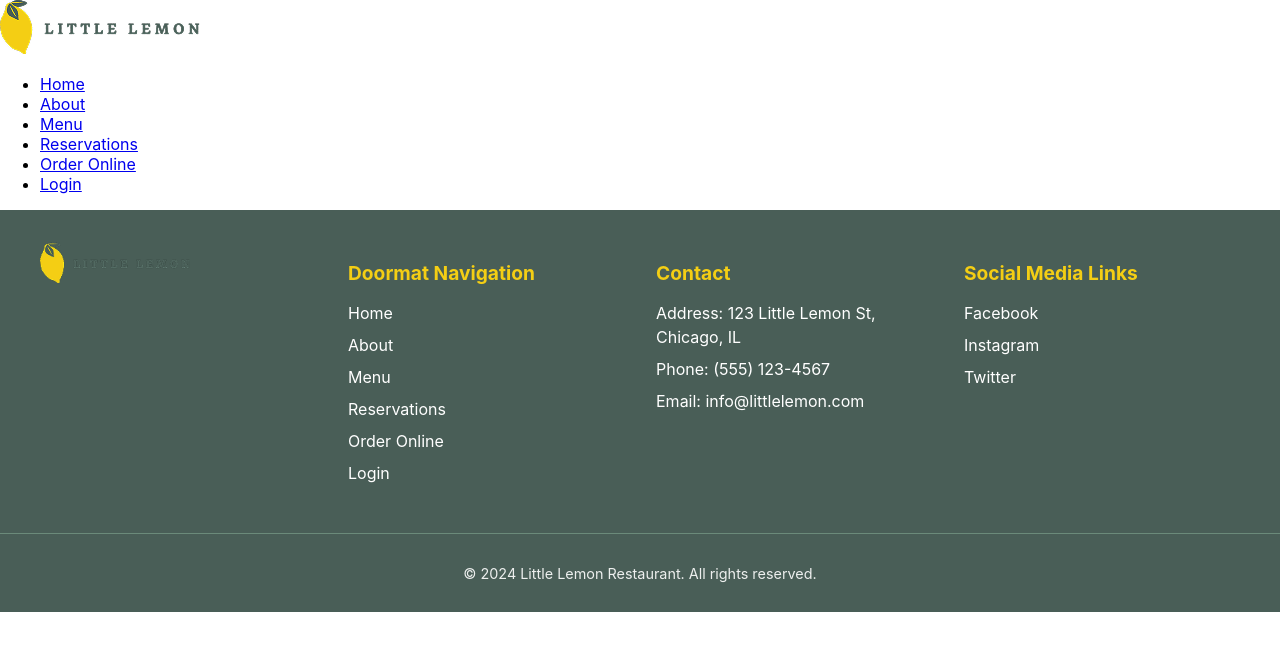
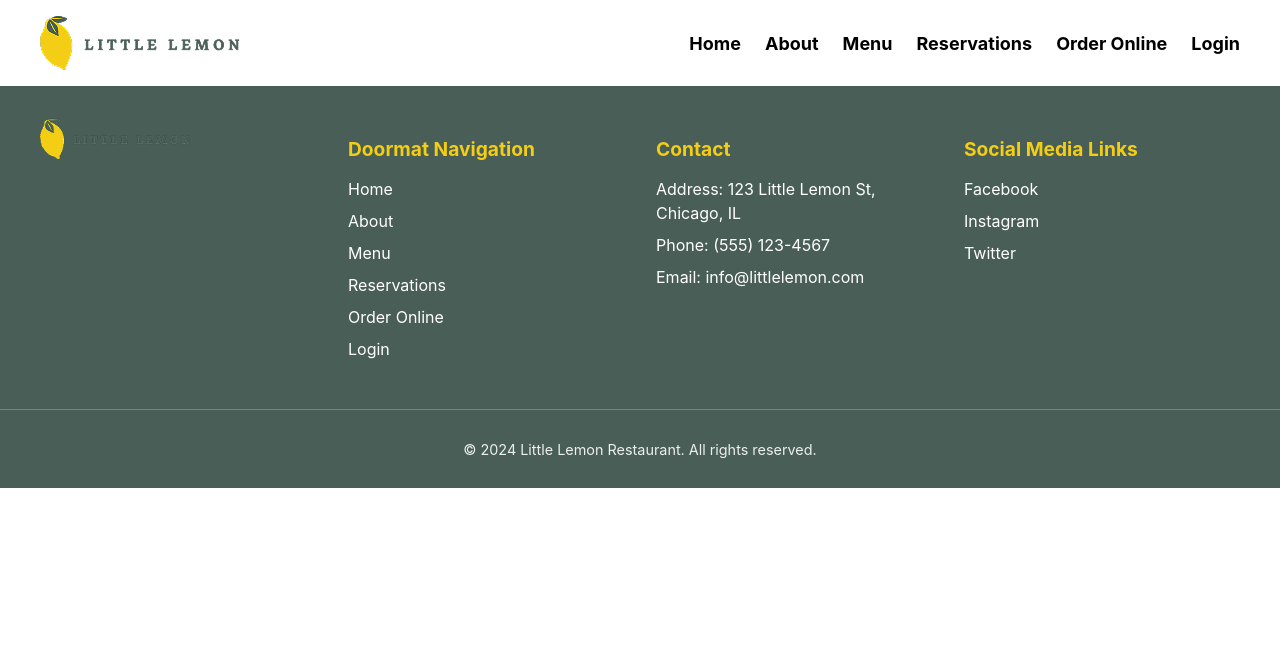
Before and after one commit to Movin-T/meta_capstone, a React (Create React App) app: page / in a window 1280 px wide. Shown: the top 650 px of the page. Built offline with nearby package versions, Linux system fonts and the light colour scheme.

Commit message:
Add layout styling

```diff
--- a/src/App.css
+++ b/src/App.css
@@ -37,12 +37,46 @@
   }
 }
 
+/* Header Styles */
+.header-section {
+  display: flex;
+  justify-content: space-between;
+  align-items: center;
+  padding: 1rem 2rem;
+  max-width: 1200px;
+  margin: 0 auto;
+}
+
 /* Footer Styles */
 footer {
   background-color: #495e57;
   color: white;
   padding: 2rem 0 1rem 0;
   margin-top: auto;
+}
+
+/* Nav Styles */
+.nav-section {
+  ul {
+    list-style: none;
+    display: flex;
+    gap: 1.5rem;
+    margin: 0;
+    padding: 0;
+
+    li {
+      a {
+        color: black;
+        text-decoration: none;
+        font-weight: bold;
+        font-size: 18px;
+      }
+    }
+  }
+
+  @media (max-width: 768px) {
+    display: none;
+  }
 }
 
 .footer-content {
--- a/src/components/Header.js
+++ b/src/components/Header.js
@@ -2,7 +2,7 @@ import Nav from './Nav';
 
 const Header = () => {
   return (
-    <header>
+    <header className="header-section">
       <img src="logo.png" alt="Little Lemon" />
       <Nav />
     </header>
--- a/src/components/Nav.js
+++ b/src/components/Nav.js
@@ -9,7 +9,7 @@ const Nav = () => {
   ];
 
   return (
-    <nav>
+    <nav className="nav-section">
       <ul>
         {link.map((item) => (
           <li key={item.name}>
```
